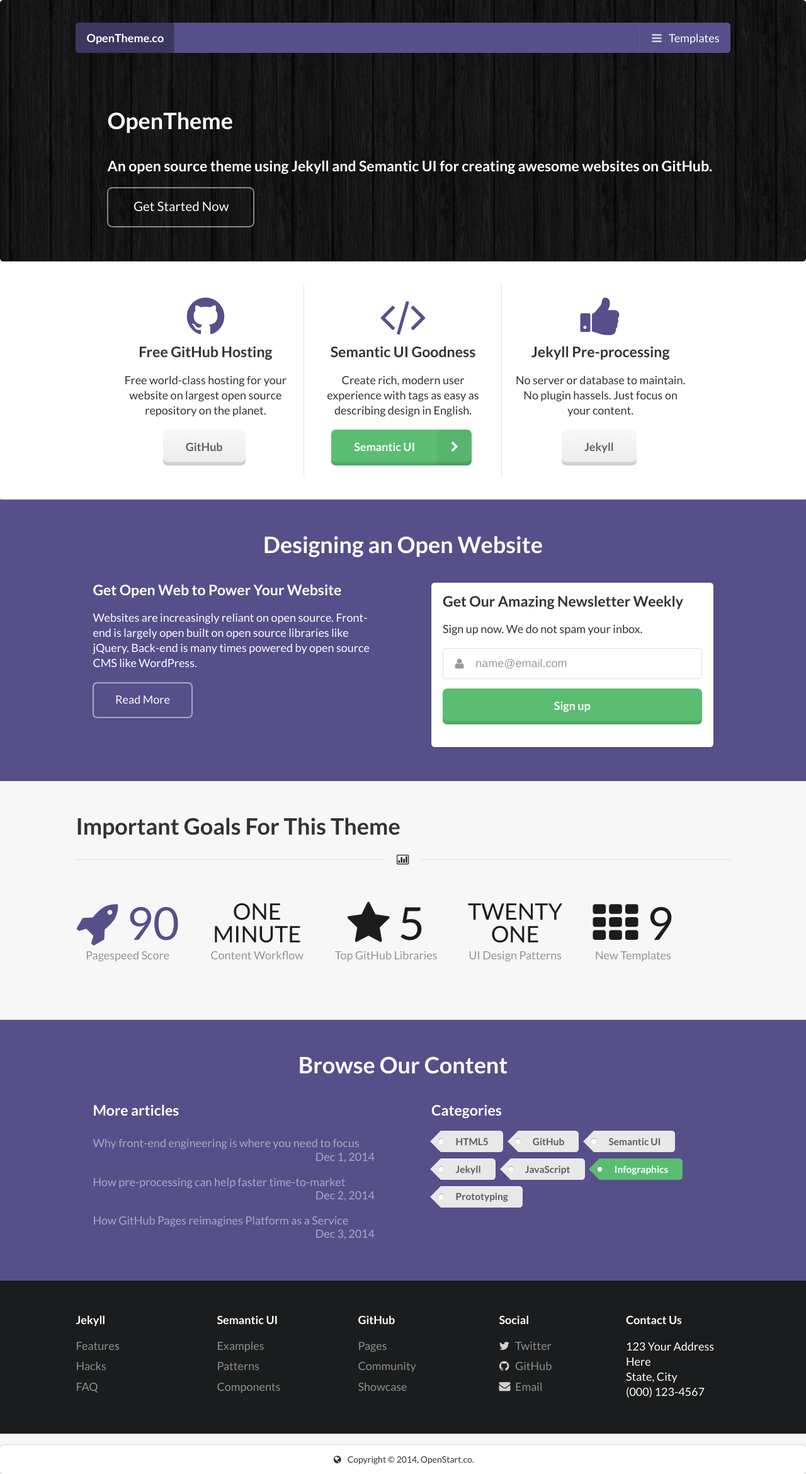
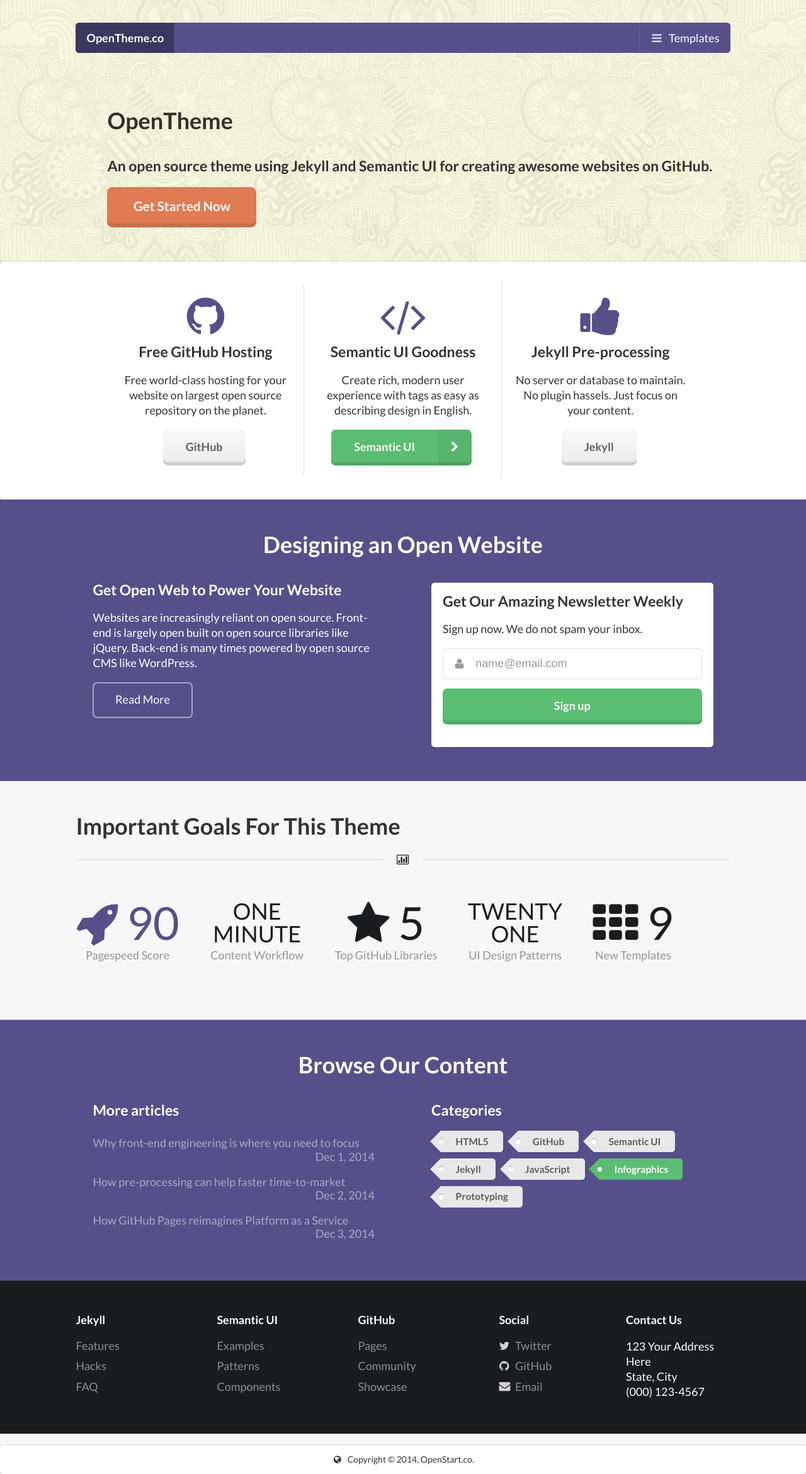
Before and after one commit to manavsehgal/opentheme, a Jekyll site: the page built from index.html, in a window 1280 px wide. Shown: the whole page at 63% size. Built offline with Jekyll 4.4.1, drawn with Linux system fonts in a browser that asks for light colours; nearby versions of some CDN libraries.

Commit message:
Changed masthead wallpaper

```diff
--- a/_includes/masthead.html
+++ b/_includes/masthead.html
@@ -1,5 +1,5 @@
 <!-- masthead -->
-<div class="ui inverted masthead segment">
+<div class="ui masthead segment">
   <div class="ui page grid">
     <div class="column">
 
@@ -7,11 +7,11 @@
 
         <!-- information -->
         <div class="ui hidden transition information">
-          <h1 class="ui inverted header">
+          <h1 class="ui header">
             OpenTheme
           </h1>
           <h3>An open source theme using Jekyll and Semantic UI for creating awesome websites on GitHub.</h3>
-          <a class="large basic inverted animated fade ui button" href="https://github.com/open-start/opentheme">
+          <a class="large orange animated fade ui button" href="https://github.com/open-start/opentheme">
             <div class="visible content">Get Started Now</div>
             <div class="hidden content">Fork on GitHub</div>
           </a>
--- a/css/custom.css
+++ b/css/custom.css
@@ -20,7 +20,7 @@
 ---------------*/
 
 #landing .masthead {
-  background-image: url(img/dark_wood.png);
+  background-image: url(img/skulls.png);
   margin: 0em;
   padding: 2rem 0rem;
 }
```
Also changed, not shown: css/img/blu_stripes.png (added), css/img/grey_wash_wall.png (added), css/img/skulls.png (added).
